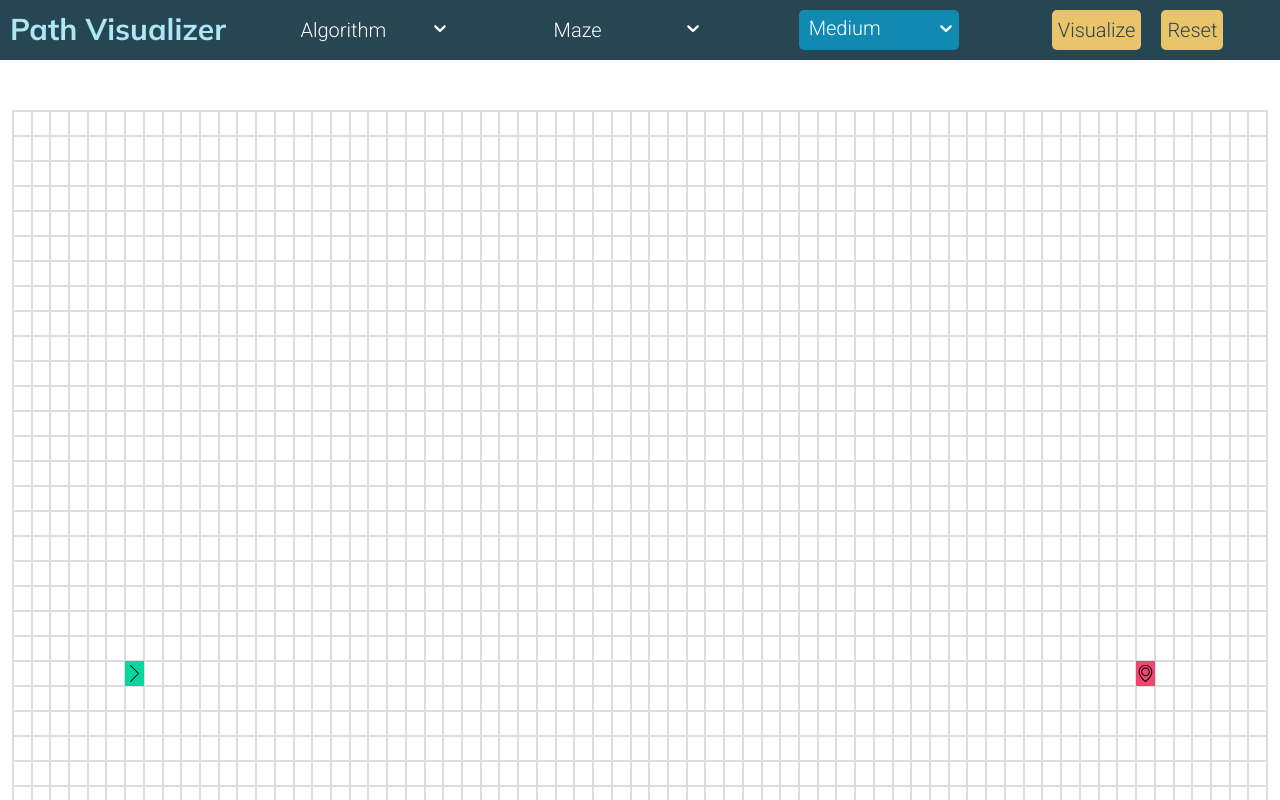
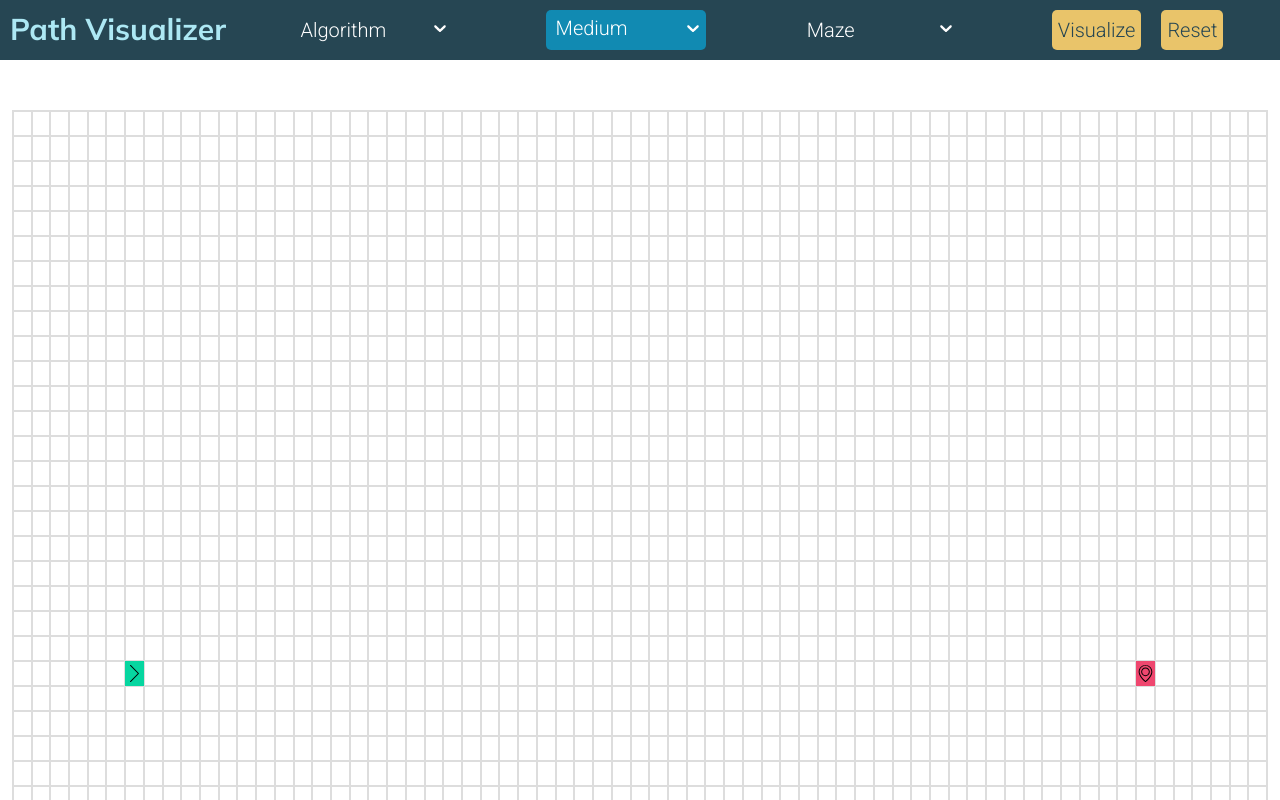
Before and after one commit to yesean/pathmazer, a React (Create React App) app: page / in a window 1280 px wide. Shown: the top 800 px of the page. Built offline with nearby package versions, Linux system fonts and the light colour scheme.

Commit message:
rearrange topbar

```diff
--- a/src/components/TopBar.js
+++ b/src/components/TopBar.js
@@ -113,20 +113,20 @@ const TopBar = (props) => {
         </div>
         <div className='topBarItemContainer'>
           <Select
+            option={speed}
+            onChange={onSpeedChange}
+            options={Object.keys(speedMap)}
+            optionsMap={speedMap}
+            placeholder={speedPlaceholder}
+          />
+        </div>
+        <div className='topBarItemContainer'>
+          <Select
             option={maze}
             onChange={onMazeChange}
             options={Object.keys(mazesMap)}
             optionsMap={mazesMap}
             placeholder={mazePlaceholder}
-          />
-        </div>
-        <div className='topBarItemContainer'>
-          <Select
-            option={speed}
-            onChange={onSpeedChange}
-            options={Object.keys(speedMap)}
-            optionsMap={speedMap}
-            placeholder={speedPlaceholder}
           />
         </div>
         <div className='topBarItemContainer'>
```
